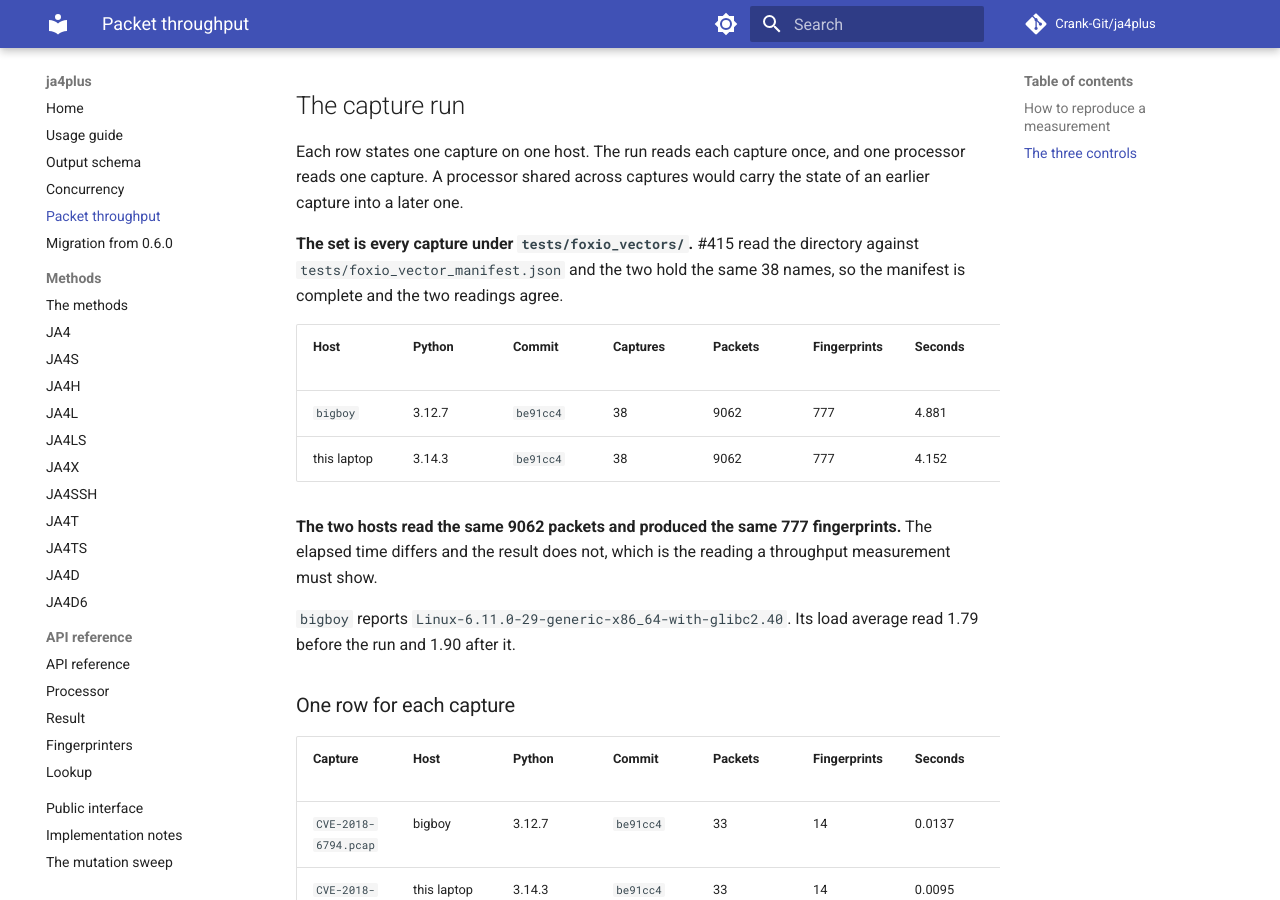
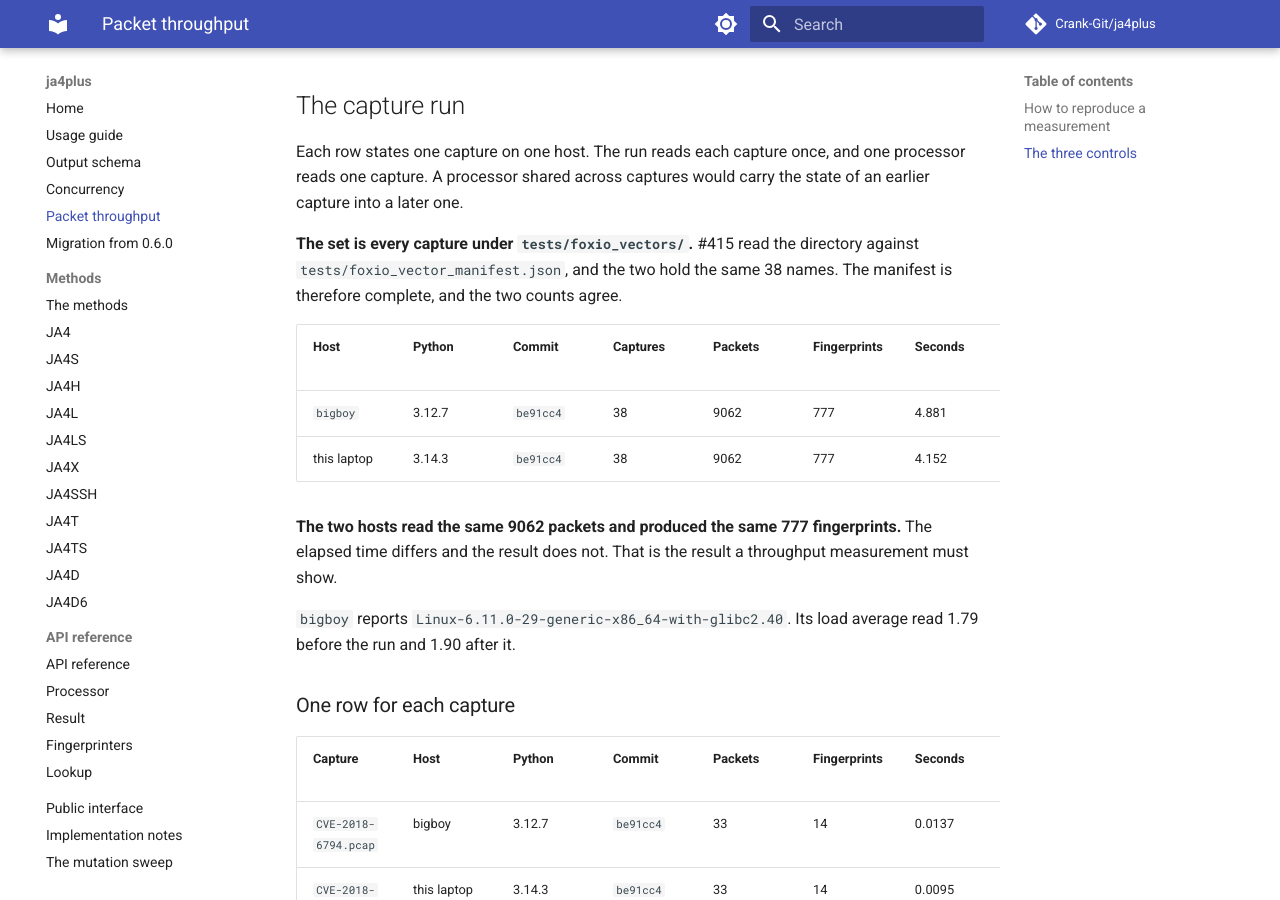
Before and after one commit to Crank-Git/ja4plus, an MkDocs documentation site: the page built from docs/performance.md, in a window 1280 px wide and 900 px high, scrolled down 1903 px. Built offline with MkDocs 1.6.1 and Material for MkDocs 9.7.7, drawn with Linux system fonts in a browser that asks for light colours; comment, search, counter and statistics services are not loaded; some of the changed text lies outside the part shown.

Commit message:
refactor(throughput): answer the self-review of the measurement
Correctness. `--connections` reads `None` as its default, so an explicit
`--connections 0` reaches `parser.error` rather than the computed count. The case reads
`run_packets`, which rounds a stated count up to the next whole connection, so a reader
who overrides `JA4PLUS_THROUGHPUT_PACKETS` with an odd number reads a control that
measures the run.

Writing standard. `reading` returns to its `## Terms` sense, and `count` or `result`
names a number an instrument produced. Ten case names read the present tense. Thirteen
sentences reach the 25-word limit. Three `-ing` nouns and one passive clause go.

Part of #415

[skip ci]

```diff
--- a/docs/performance.md
+++ b/docs/performance.md
@@ -71,8 +71,8 @@ processor reads one capture. A processor shared across captures would carry the
 an earlier capture into a later one.
 
 **The set is every capture under `tests/foxio_vectors/`.** #415 read the directory against
-`tests/foxio_vector_manifest.json` and the two hold the same 38 names, so the manifest is
-complete and the two readings agree.
+`tests/foxio_vector_manifest.json`, and the two hold the same 38 names. The manifest is
+therefore complete, and the two counts agree.
 
 | Host | Python | Commit | Captures | Packets | Fingerprints | Seconds | Packets per second |
 |---|---|---|---|---|---|---|---|
@@ -80,8 +80,8 @@ complete and the two readings agree.
 | this laptop | 3.14.3 | `be91cc4` | 38 | 9062 | 777 | 4.152 | 2183 |
 
 **The two hosts read the same 9062 packets and produced the same 777 fingerprints.** The
-elapsed time differs and the result does not, which is the reading a throughput
-measurement must show.
+elapsed time differs and the result does not. That is the result a throughput measurement
+must show.
 
 `bigboy` reports `Linux-6.11.0-29-generic-x86_64-with-glibc2.40`. Its load average read
 1.79 before the run and 1.90 after it.
```
Also changed, not shown: other parts of docs/performance.md (+4 -4 lines), CHANGELOG.md (+16 -16 lines), docs/specs/spec.md (+1 -1 lines), 2 other files.
